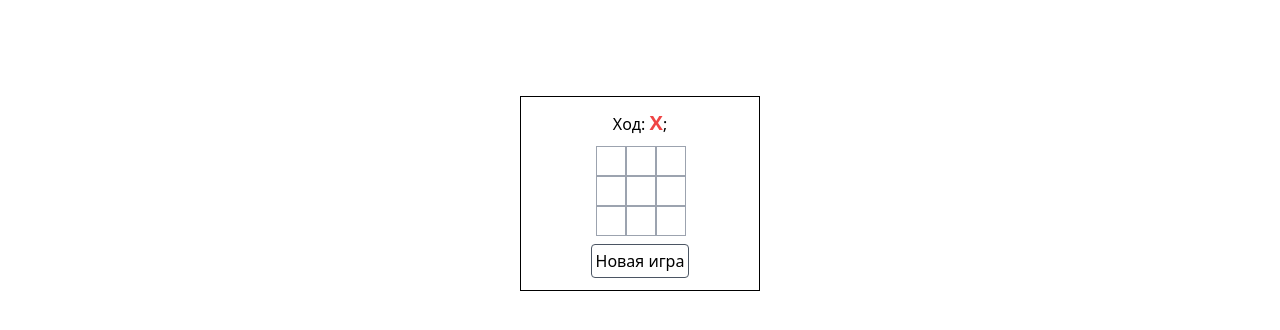
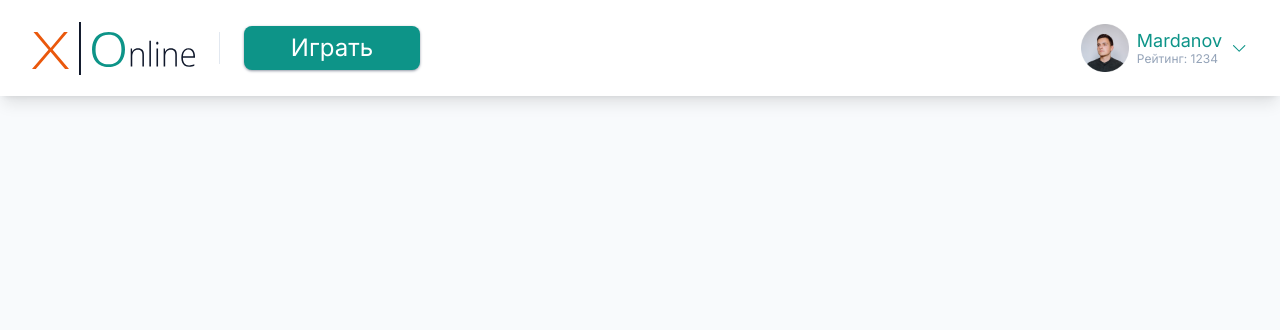
Before and after one commit to RenatMardanov/Naughts-and-crosses-online, a Next.js app: page / in a window 1280 px wide. Shown: the top 330 px of the page. Built offline with nearby package versions, Linux system fonts and the light colour scheme.

Commit message:
add header

```diff
--- /dev/null
+++ b/components/header/Header.tsx
@@ -0,0 +1,36 @@
+import Image from "next/image";
+import logo from "./logo.svg";
+import avatar from "./avatar.png";
+
+export function Header() {
+  return (
+    <header className="flex h-24 items-center px-8 bg-white shadow-lg">
+      <Image src={logo} alt="logo" />
+      <div className="w-px h-8 bg-slate-200 mx-6" />
+      <button className="px-5 py-2 rounded-lg shadow shadow-gray-400 bg-teal-600 text-2xl leading-tight text-white w-44 hover:bg-teal-500 hover:transition-colors">
+        Играть
+      </button>
+      <button className="ml-auto flex items-center gap-2 text-start text-teal-600 hover:text-teal-500 hover:transition-colors">
+        <Image src={avatar} alt="avatar" unoptimized width={48} height={48} />
+        <div>
+          <div className=" text-lg leading-tight">Mardanov</div>
+          <div className="text-slate-400 text-xs leading-tight">
+            Рейтинг: 1234
+          </div>
+        </div>
+        <svg
+          xmlns="http://www.w3.org/2000/svg"
+          width="18"
+          height="18"
+          viewBox="0 0 18 18"
+          fill="none"
+        >
+          <path
+            d="M9.18753 12.75C9.04368 12.75 8.89968 12.6951 8.78985 12.5852L3.16485 6.96022C2.94505 6.74043 2.94505 6.3845 3.16485 6.16485C3.38464 5.94519 3.74057 5.94505 3.96022 6.16485L9.18753 11.3922L14.4148 6.16485C14.6346 5.94505 14.9906 5.94505 15.2102 6.16485C15.4299 6.38464 15.43 6.74057 15.2102 6.96022L9.58522 12.5852C9.47539 12.6951 9.33139 12.75 9.18753 12.75Z"
+            fill="currentColor"
+          />
+        </svg>
+      </button>
+    </header>
+  );
+}
--- /dev/null
+++ b/components/header/index.ts
@@ -0,0 +1 @@
+export { Header } from "./Header";
--- a/package.json
+++ b/package.json
@@ -7,7 +7,8 @@
     "dev": "next dev",
     "build": "next build",
     "start": "next start",
-    "lint": "next lint"
+    "lint": "next lint",
+    "prettier": "prettier --write ."
   },
   "author": "Renat Mardanov",
   "license": "ISC",
--- a/pages/_app.tsx
+++ b/pages/_app.tsx
@@ -1,8 +1,15 @@
 import { AppProps } from "next/app";
 import "../styles/global.css";
 
+import { Inter } from "next/font/google";
+const inter = Inter({ subsets: ["latin", "cyrillic"] });
+
 const App: React.FC<AppProps> = ({ Component, pageProps }) => {
-  return <Component {...pageProps} />;
+  return (
+    <div className={inter.className}>
+      <Component {...pageProps} />
+    </div>
+  );
 };
 
 export default App;
--- a/pages/index.tsx
+++ b/pages/index.tsx
@@ -1,9 +1,10 @@
-import Game from "../components/Game";
+import { Header } from "../components/header";
 
 export default function HomePages() {
   return (
-    <>
-      <Game />
-    </>
+    <div className="bg-slate-50 min-h-screen">
+      <Header />
+      <main className="pt-6 mx-auto max-w-[616px]"></main>
+    </div>
   );
 }
--- a/tailwind.config.js
+++ b/tailwind.config.js
@@ -9,7 +9,11 @@
     "./src/**/*.{js,ts,jsx,tsx,mdx}",
   ],
   theme: {
-    extend: {},
+    extend: {
+      lineHeight: {
+        tight: "1.2",
+      },
+    },
   },
   plugins: [],
 };
```
Also changed, not shown: components/header/avatar.png (added), components/header/logo.svg (added).
